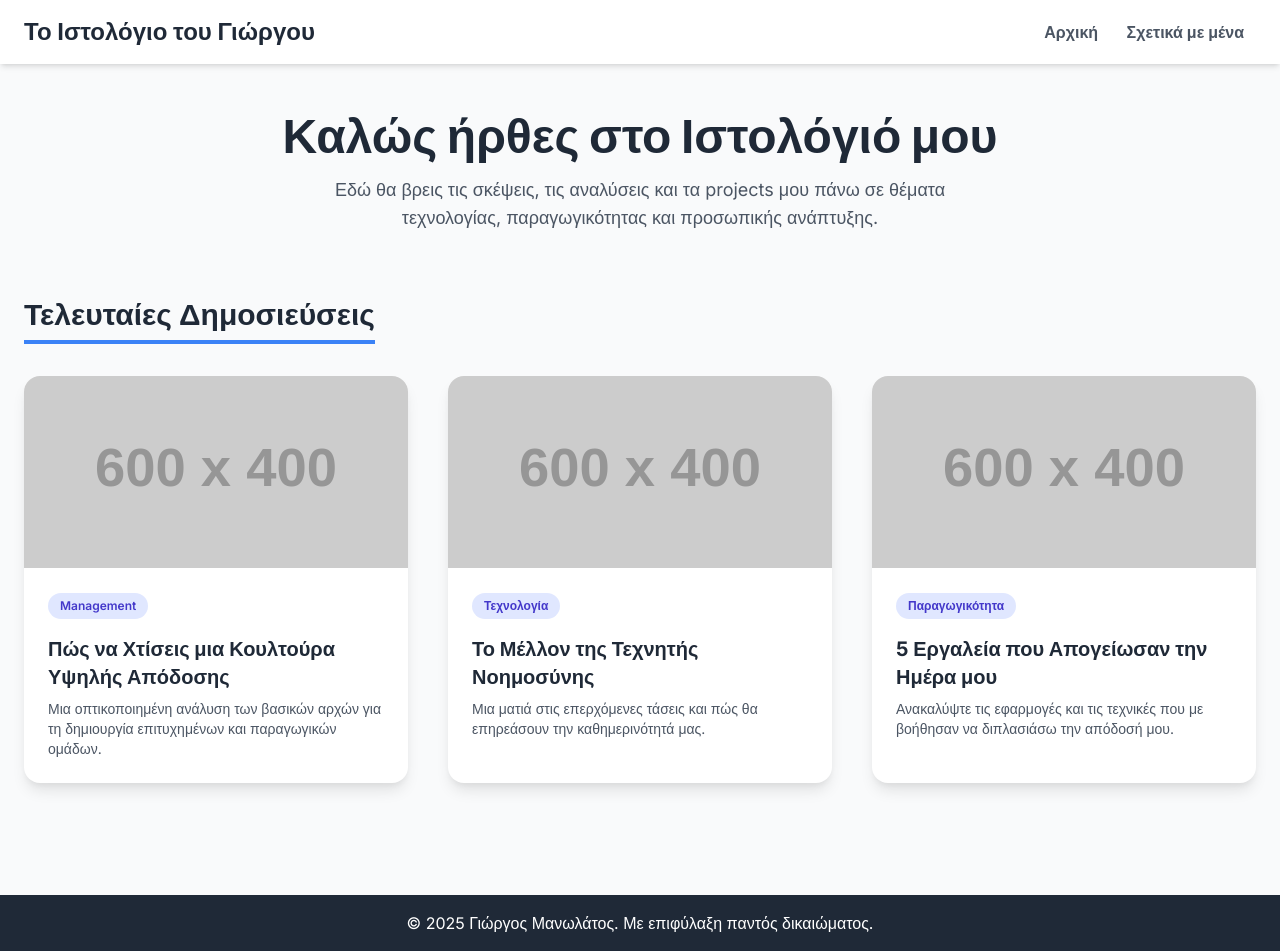
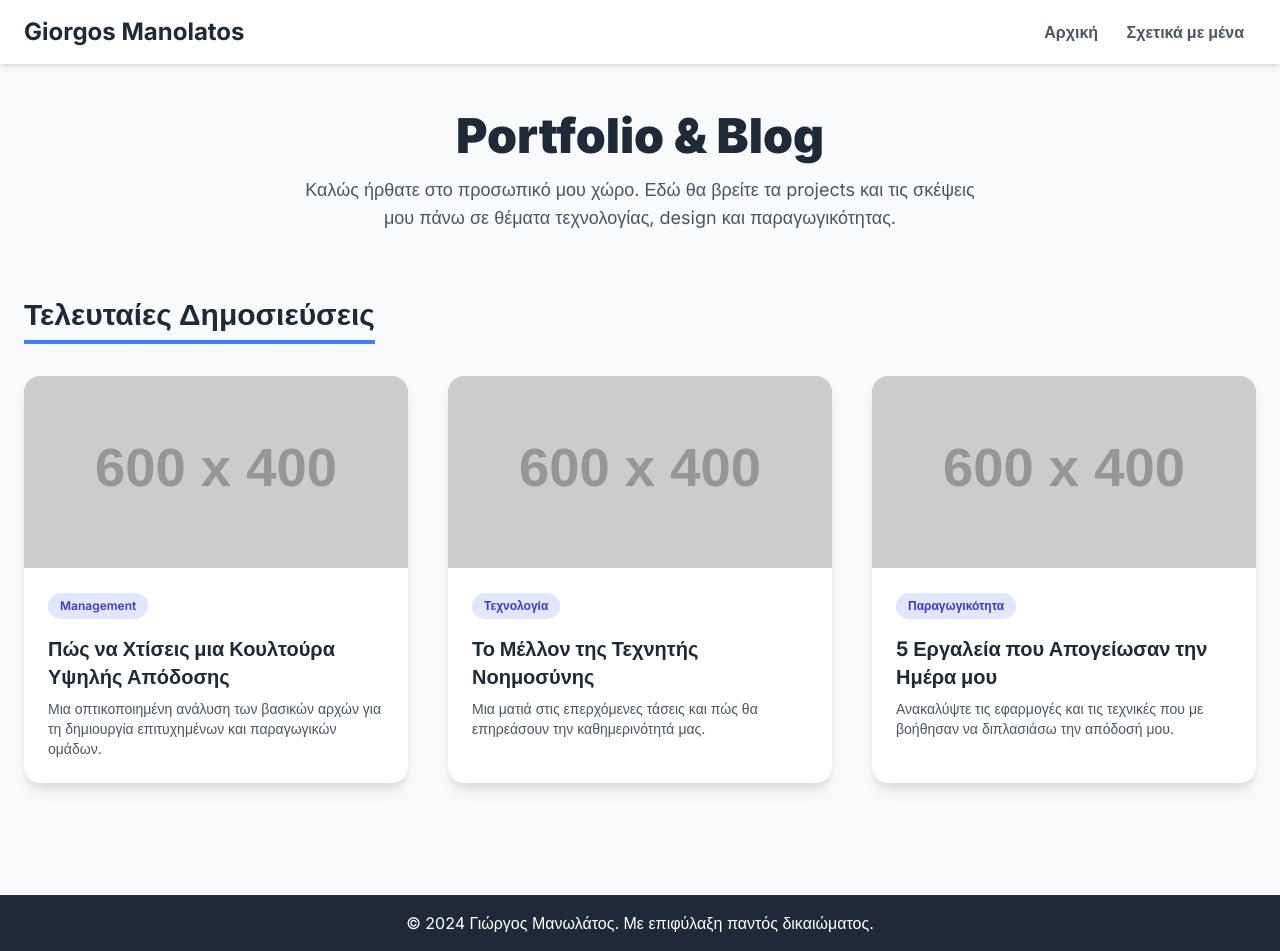
Before and after one commit to giorgos23web/koultoyra-apodosis, a plain HTML site: page index.html in a window 1280 px wide. Drawn offline with nearby package versions, Linux system fonts and the light colour scheme; placeholder pictures from the web are drawn by us.

Commit message:
Update index.html

```diff
--- a/index.html
+++ b/index.html
@@ -3,7 +3,7 @@
 <head>
     <meta charset="UTF-8">
     <meta name="viewport" content="width=device-width, initial-scale=1.0">
-    <title>Το Ιστολόγιο του Γιώργου</title>
+    <title>Giorgos Manolatos | Portfolio & Blog</title>
     <script src="https://cdn.tailwindcss.com"></script>
     <link rel="preconnect" href="https://fonts.googleapis.com">
     <link rel="preconnect" href="https://fonts.gstatic.com" crossorigin>
@@ -43,9 +43,9 @@
 <body class="text-gray-800">
 
     <!-- Header / Κεφαλίδα -->
-    <header class="bg-white shadow-md">
+    <header class="bg-white shadow-md sticky top-0 z-50">
         <nav class="container mx-auto px-6 py-4 flex justify-between items-center">
-            <a href="index.html" class="text-2xl font-bold text-gray-800">Το Ιστολόγιο του Γιώργου</a>
+            <a href="index.html" class="text-2xl font-bold text-gray-800">Giorgos Manolatos</a>
             <div>
                 <a href="index.html" class="text-gray-600 hover:text-blue-600 font-semibold px-3">Αρχική</a>
                 <a href="#" class="text-gray-600 hover:text-blue-600 font-semibold px-3">Σχετικά με μένα</a>
@@ -58,8 +58,8 @@
 
         <!-- Εισαγωγικό Κείμενο -->
         <section class="text-center mb-16">
-            <h1 class="text-4xl md:text-5xl font-black mb-4">Καλώς ήρθες στο Ιστολόγιό μου</h1>
-            <p class="text-lg text-gray-600 max-w-2xl mx-auto">Εδώ θα βρεις τις σκέψεις, τις αναλύσεις και τα projects μου πάνω σε θέματα τεχνολογίας, παραγωγικότητας και προσωπικής ανάπτυξης.</p>
+            <h1 class="text-4xl md:text-5xl font-black mb-4">Portfolio & Blog</h1>
+            <p class="text-lg text-gray-600 max-w-2xl mx-auto">Καλώς ήρθατε στο προσωπικό μου χώρο. Εδώ θα βρείτε τα projects και τις σκέψεις μου πάνω σε θέματα τεχνολογίας, design και παραγωγικότητας.</p>
         </section>
 
         <!-- Λίστα με τις Δημοσιεύσεις -->
@@ -112,7 +112,7 @@
     <!-- Footer / Υποσέλιδο -->
     <footer class="bg-gray-800 text-white mt-16">
         <div class="container mx-auto px-6 py-4 text-center">
-            <p>&copy; 2025 Γιώργος Μανωλάτος. Με επιφύλαξη παντός δικαιώματος.</p>
+            <p>&copy; 2024 Γιώργος Μανωλάτος. Με επιφύλαξη παντός δικαιώματος.</p>
         </div>
     </footer>
 
```
